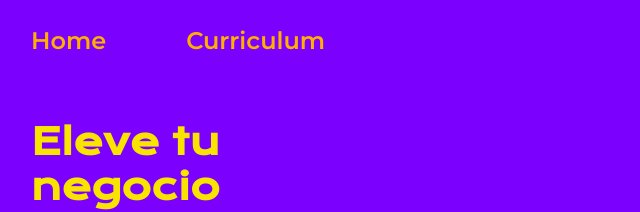
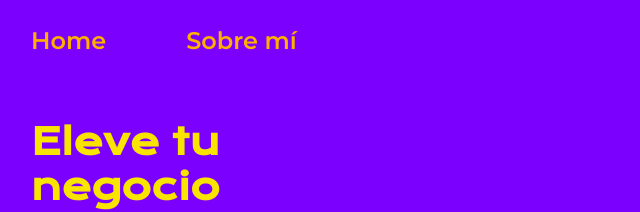
Before and after one commit to JhonF06/Portafolio, a plain HTML site: page index.html in a window 1280 px wide. Shown: the top 212 px of the page, 161-801 px from the left. Drawn offline with nearby package versions, Linux system fonts and the light colour scheme.

Commit message:
Add files via upload

```diff
--- a/index.html
+++ b/index.html
@@ -2,7 +2,7 @@
 <html lang="es-mx">
 <head>
     <meta charset="UTF-8">
-    <meta http-equiv="X-UA-Compatible" content="IE=edge">
+
     <meta name="viewport" content="width=device-width, initial-scale=1.0">
     <title>Portafolio</title>
     <link rel="stylesheet" href="./styles/style.css">
@@ -12,7 +12,7 @@
     <header class="header">
         <nav class="header__menu">
             <a class="header__menu__link" href="index.html">Home</a>
-            <a class="header__menu__link" href="previus.html">Curriculum</a>
+            <a class="header__menu__link" href="abaut.html">Sobre mí</a>
         </nav>
     </header>
     <Div class ="presentacion">
```
Also changed, not shown: abaut.html (+1 -0 lines).
